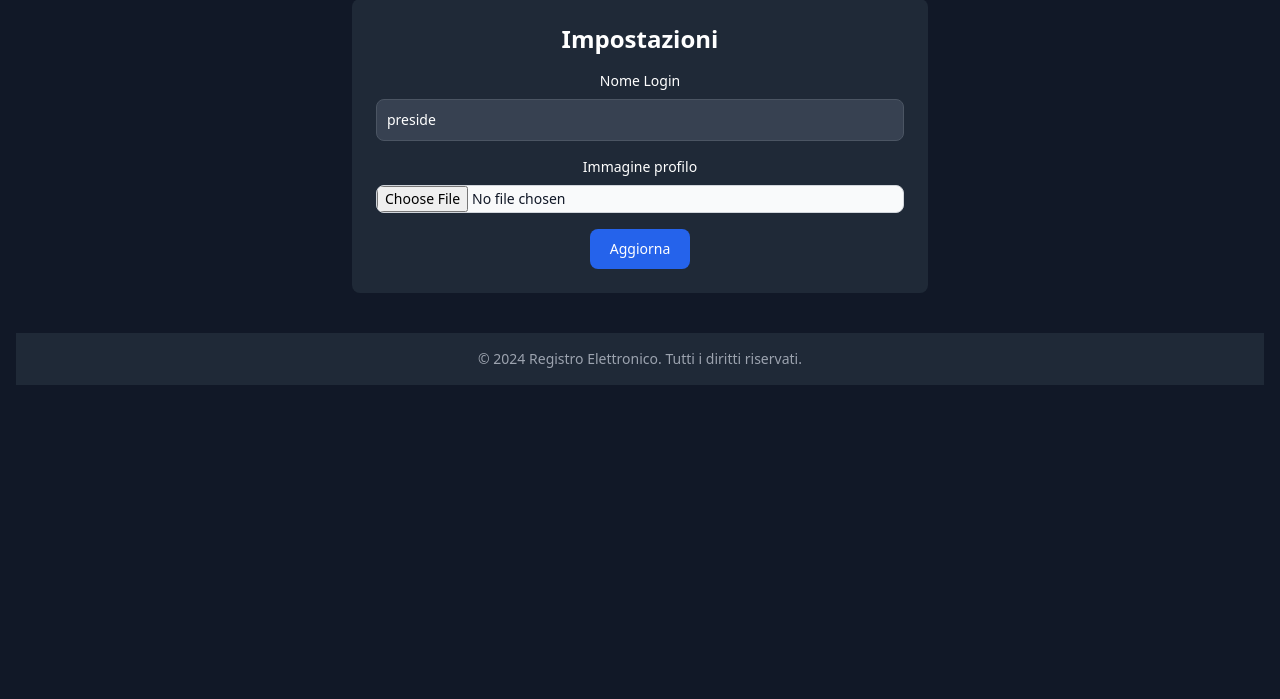
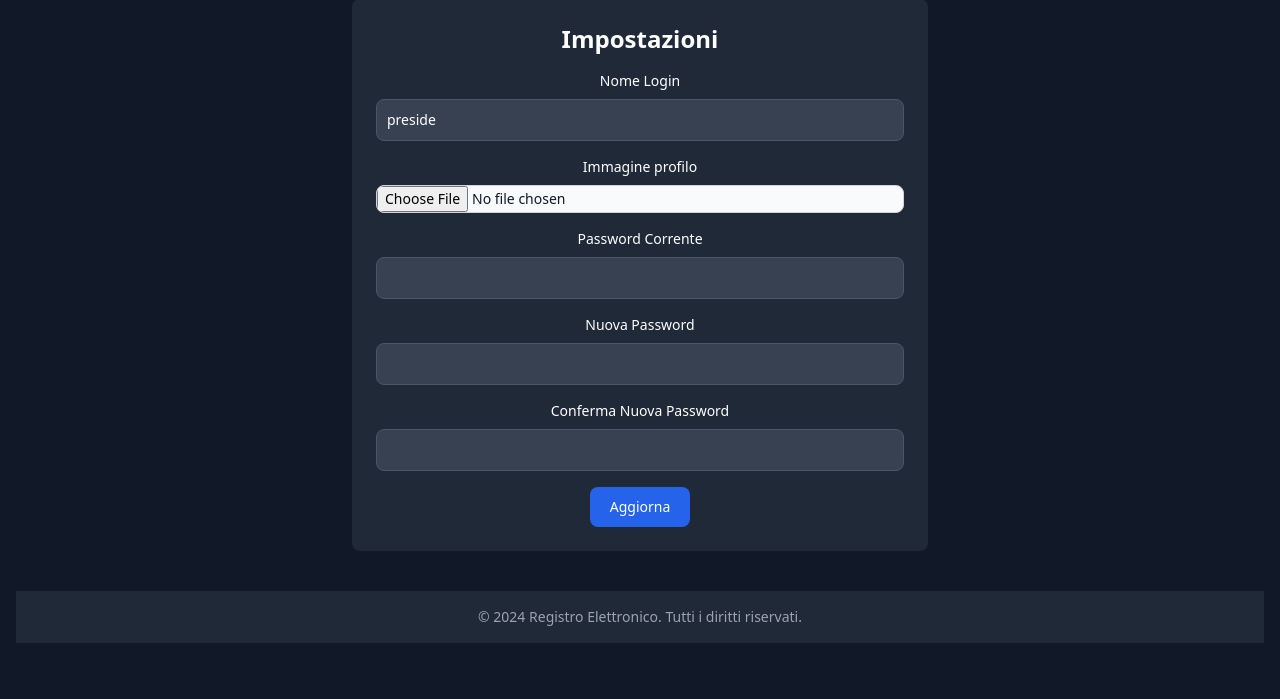
Before and after one commit to zyloxweeb/registroElettronico, a PHP site: page /pages/dropdownProfile/settings.php in a window 1280 px wide. Shown: the part 137-836 px from the top of the page. Before the commit the page ends 522 px from the top, so only its background shows below. Run offline with PHP 8.4, Linux system fonts and the light colour scheme; a user stored in the database is signed in; data comes from the database, SQL or seed files in the repository.

Commit message:
Added change password and fix upload images⏫

```diff
--- a/pages/dropdownProfile/settings.php
+++ b/pages/dropdownProfile/settings.php
@@ -15,7 +15,9 @@ $user_id = $user['id'];
 if ($_SERVER['REQUEST_METHOD'] == 'POST') {
     $username = !empty($_POST['username']) ? $_POST['username'] : $user['username'];
     $image_path = $user['profile_image'];
+    $password_changed = false;
 
+    // Gestione dell'immagine del profilo
     if (isset($_FILES['profile_image']) && $_FILES['profile_image']['error'] == UPLOAD_ERR_OK) {
         $profile_image = $_FILES['profile_image'];
         $upload_dir = '../../images/';
@@ -25,7 +27,7 @@ if ($_SERVER['REQUEST_METHOD'] == 'POST') {
         $check = getimagesize($profile_image['tmp_name']);
         if ($check !== false) {
             if (move_uploaded_file($profile_image['tmp_name'], $upload_file)) {
-                $image_path = 'images/' . basename($profile_image['name']);
+                $image_path = '../images/' . basename($profile_image['name']);
             } else {
                 $error_message = "Errore nel caricamento dell'immagine.";
             }
@@ -34,7 +36,39 @@ if ($_SERVER['REQUEST_METHOD'] == 'POST') {
         }
     }
 
+    // Gestione della password
+    if (!empty($_POST['current_password']) && !empty($_POST['new_password']) && !empty($_POST['confirm_password'])) {
+        $current_password = $_POST['current_password'];
+        $new_password = $_POST['new_password'];
+        $confirm_password = $_POST['confirm_password'];
+
+        if ($new_password !== $confirm_password) {
+            $error_message = "La nuova password e la conferma non coincidono.";
+        } else {
+            // Verifica la password corrente
+            $sql_password_check = "SELECT password FROM users WHERE id = ?";
+            $stmt_password_check = $conn->prepare($sql_password_check);
+            $stmt_password_check->bind_param("i", $user_id);
+            $stmt_password_check->execute();
+            $result_password_check = $stmt_password_check->get_result();
+            $row = $result_password_check->fetch_assoc();
+
+            if (password_verify($current_password, $row['password'])) {
+                // Aggiorna la password
+                $new_password_hashed = password_hash($new_password, PASSWORD_DEFAULT);
+                $sql_update_password = "UPDATE users SET password = ? WHERE id = ?";
+                $stmt_update_password = $conn->prepare($sql_update_password);
+                $stmt_update_password->bind_param("si", $new_password_hashed, $user_id);
+                $stmt_update_password->execute();
+                $password_changed = true;
+            } else {
+                $error_message = "La password corrente non è corretta.";
+            }
+        }
+    }
+
     // Aggiorna le informazioni nel database
+    if (!isset($error_message)) {
         $sql_update = "UPDATE users SET username = ?, profile_image = ? WHERE id = ?";
         $stmt_update = $conn->prepare($sql_update);
         $stmt_update->bind_param("ssi", $username, $image_path, $user_id);
@@ -43,8 +77,12 @@ if ($_SERVER['REQUEST_METHOD'] == 'POST') {
             $_SESSION['user']['username'] = $username;
             $_SESSION['user']['profile_image'] = $image_path;
             $success_message = "Informazioni aggiornate con successo.";
+            if ($password_changed) {
+                $success_message .= " La password è stata cambiata con successo.";
+            }
         } else {
             $error_message = "Errore nell'aggiornamento delle informazioni.";
+        }
     }
 }
 
@@ -55,7 +93,6 @@ $stmt_user_info->bind_param("i", $user_id);
 $stmt_user_info->execute();
 $result_user_info = $stmt_user_info->get_result();
 $user_info = $result_user_info->fetch_assoc();
-
 ?>
 
 <!DOCTYPE html>
@@ -127,6 +164,18 @@ $user_info = $result_user_info->fetch_assoc();
                     <label for="profile_image" class="block mb-2 text-sm font-medium text-white">Immagine profilo</label>
                     <input type="file" name="profile_image" id="profile_image" class="block w-full text-sm text-gray-900 border border-gray-300 rounded-lg cursor-pointer bg-gray-50 dark:text-gray-400 focus:outline-none dark:bg-gray-700 dark:border-gray-600 dark:placeholder-gray-400">
                 </div>
+                <div class="w-full">
+                    <label for="current_password" class="block mb-2 text-sm font-medium text-white">Password Corrente</label>
+                    <input type="password" name="current_password" id="current_password" class="bg-gray-700 border border-gray-600 text-white text-sm rounded-lg focus:ring-blue-500 focus:border-blue-500 block w-full p-2.5">
+                </div>
+                <div class="w-full">
+                    <label for="new_password" class="block mb-2 text-sm font-medium text-white">Nuova Password</label>
+                    <input type="password" name="new_password" id="new_password" class="bg-gray-700 border border-gray-600 text-white text-sm rounded-lg focus:ring-blue-500 focus:border-blue-500 block w-full p-2.5">
+                </div>
+                <div class="w-full">
+                    <label for="confirm_password" class="block mb-2 text-sm font-medium text-white">Conferma Nuova Password</label>
+                    <input type="password" name="confirm_password" id="confirm_password" class="bg-gray-700 border border-gray-600 text-white text-sm rounded-lg focus:ring-blue-500 focus:border-blue-500 block w-full p-2.5">
+                </div>
                 <button type="submit" class="text-white bg-blue-600 hover:bg-blue-700 focus:ring-4 focus:outline-none focus:ring-blue-300 font-medium rounded-lg text-sm w-full sm:w-auto px-5 py-2.5 text-center">Aggiorna</button>
             </form>
         </div>
@@ -143,7 +192,7 @@ $user_info = $result_user_info->fetch_assoc();
         function toggleDropdown() {
             var dropdownMenu = document.getElementById("user-dropdown");
             dropdownMenu.classList.toggle("hidden");
-            dropdownMenu.classList.toggle("open-dropdown"); // Aggiungi o rimuovi la classe per il posizionamento del menu
+            dropdownMenu.classList.toggle("open-dropdown");
         }
     </script>
 </body>
```
Lines whose indentation alone changed are shown as unchanged.
